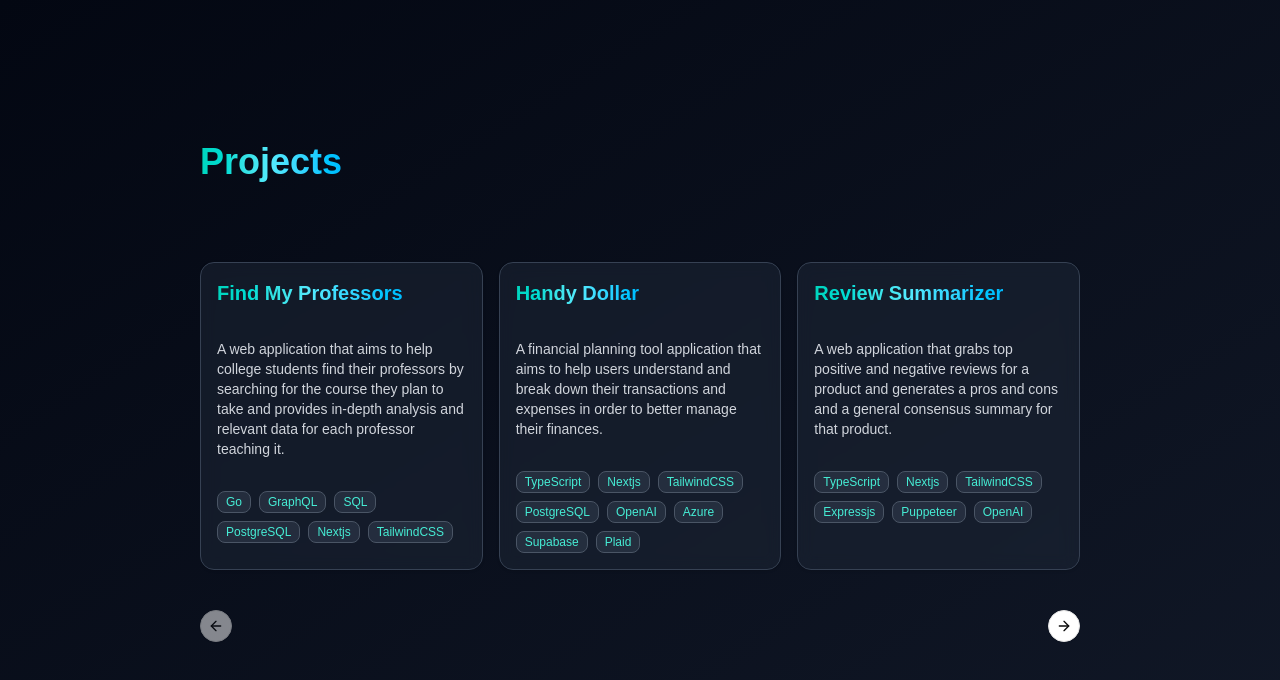
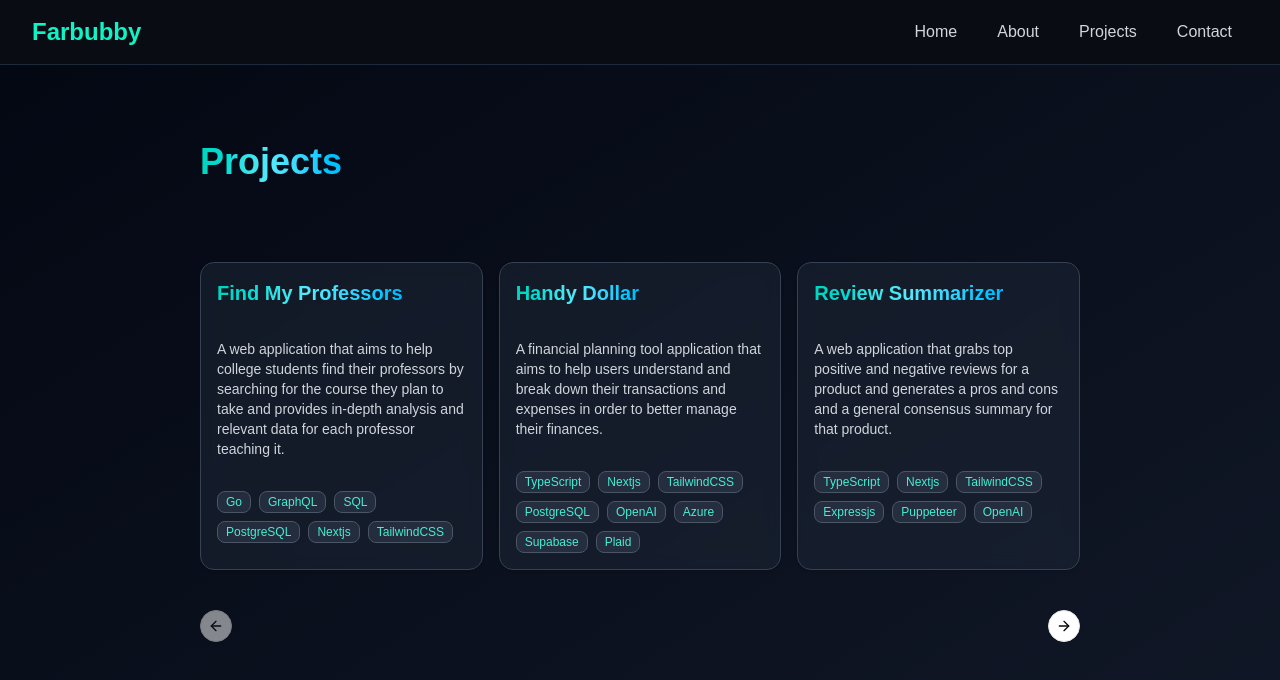
Before and after one commit to Farbubby/portfolio-v2, a Next.js app: page / in a window 1280 px wide. Shown: the top 680 px of the page. Built offline with nearby package versions, Linux system fonts and the light colour scheme.

Commit message:
The moon haunts you!!!

```diff
--- a/src/app/layout.tsx
+++ b/src/app/layout.tsx
@@ -1,6 +1,7 @@
 import type { Metadata } from "next";
 import { Geist, Geist_Mono } from "next/font/google";
 import "./globals.css";
+import Navbar from "@/components/Navbar";
 
 const geistSans = Geist({
   variable: "--font-geist-sans",
@@ -26,6 +27,7 @@ export default function RootLayout({
     <html lang="en">
       <body
         className={`${geistSans.variable} ${geistMono.variable} antialiased`}>
+        <Navbar />
         {children}
       </body>
     </html>
--- /dev/null
+++ b/src/components/Navbar.tsx
@@ -0,0 +1,44 @@
+"use client";
+
+import { useState } from "react";
+import Link from "next/link";
+import { Menu, X } from "lucide-react";
+import { cn } from "@/lib/utils";
+
+const navItems = ["Home", "About", "Projects", "Contact"];
+
+export default function Navbar() {
+  const [mobileMenuOpen, setMobileMenuOpen] = useState(false);
+
+  return (
+    <nav className="fixed top-0 z-50 w-full bg-[#0a0c14] border-b border-gray-800 px-4 sm:px-6 lg:px-8">
+      <div className="flex h-16 items-center justify-between">
+        <Link href="/">
+          <span className="text-[#0ff4c6] text-2xl font-bold">Farbubby</span>
+        </Link>
+        <div className="hidden md:block">
+          <div className="flex gap-2">
+            {navItems.map((name) => (
+              <button key={name} className={cn("text-gray-300 py-1 px-4")}>
+                <div className="cursor-pointer hover:text-[#0ff4c6] transition-colors duration-200">
+                  {name}
+                </div>
+              </button>
+            ))}
+          </div>
+        </div>
+        <div className="flex md:hidden">
+          <button
+            className="text-gray-300 hover:text-white"
+            onClick={() => setMobileMenuOpen(!mobileMenuOpen)}>
+            {mobileMenuOpen ? (
+              <X className="block h-6 w-6" aria-hidden="true" />
+            ) : (
+              <Menu className="block h-6 w-6" aria-hidden="true" />
+            )}
+          </button>
+        </div>
+      </div>
+    </nav>
+  );
+}
```
